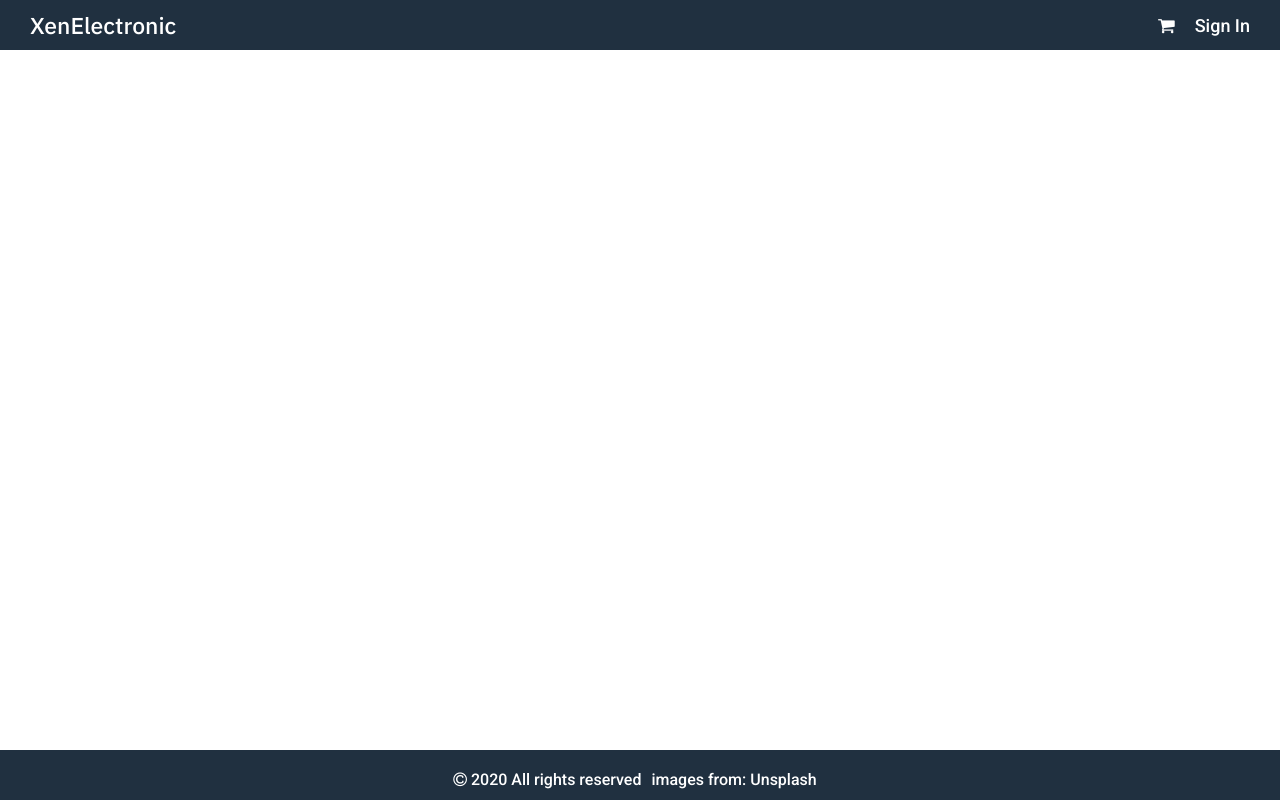
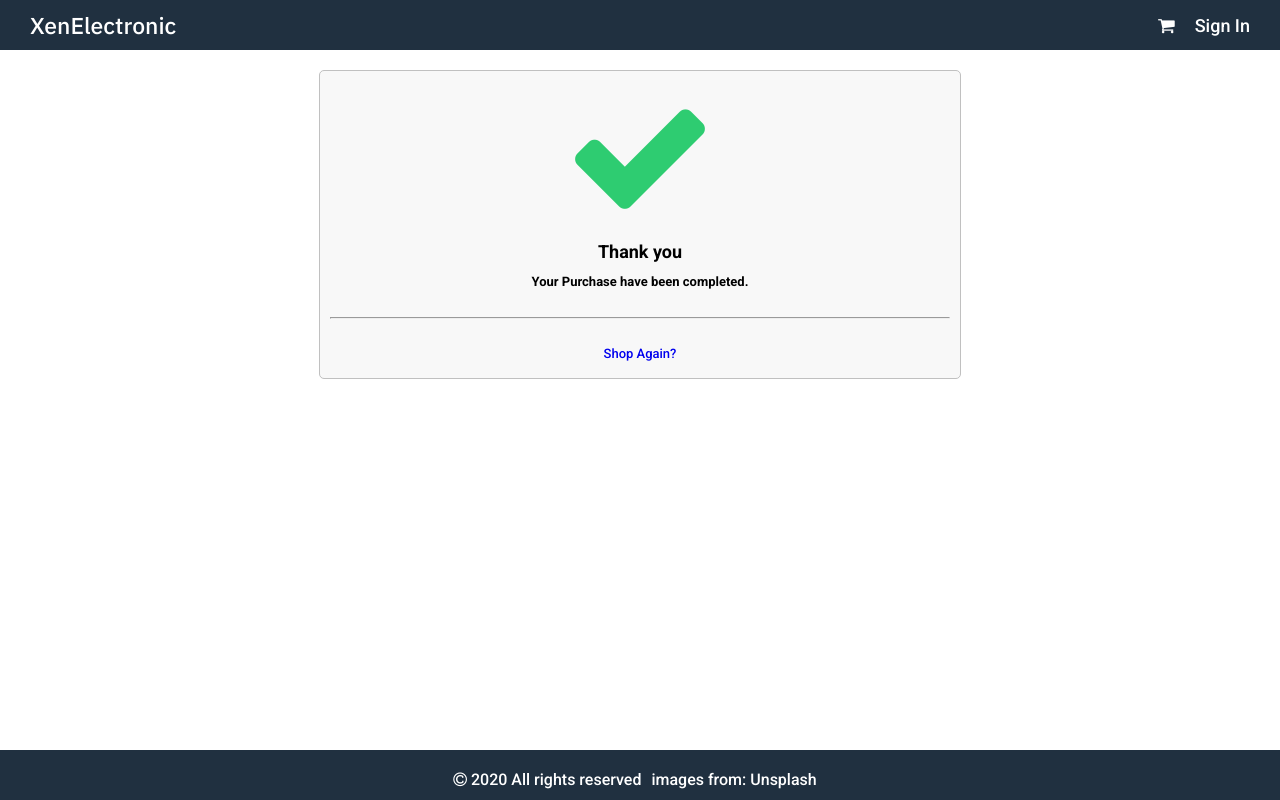
Before and after one commit to Selenophilia/XenElectronic-project, a React (Create React App) app in the folder front-end/: page /checkout in a window 1280 px wide. Built offline with nearby package versions, Linux system fonts and the light colour scheme.

Commit message:
Finished App receipt page and added styles to thank you apge

```diff
--- a/front-end/src/App.css
+++ b/front-end/src/App.css
@@ -1,5 +1,3 @@
-@import url('https://fonts.googleapis.com/css2?family=Roboto:wght@300;500;700;900&display=swap');
-@import url('https://fonts.googleapis.com/css2?family=IBM+Plex+Sans:wght@400;500;700&display=swap');
 
 /* navbar*/
 .container{
@@ -83,7 +81,6 @@ footer span a{
 
 .row > .col-1{
     margin-left: 4.5rem;
-    margin-right: 25rem;
     margin-bottom: 15rem;
     flex: 1 1 25rem;
     width: 100%;
@@ -91,6 +88,7 @@ footer span a{
 .row > .col-2{
     flex: 2 1 50rem;
     margin-left: 4.5rem;
+    margin-bottom: 20rem;
 }
 @media    (max-width: 600px) {
     .row > .col-2{
@@ -271,3 +269,22 @@ input[type="password" i] {
     border-top-color: #f08000;
     color: #f08000;
 }
+
+
+/*thank you page*/
+.text-description{
+   text-align: center;
+   font-size: 5rem;
+}
+
+.thank-you-card{
+    border: 0.1rem solid #c0c0c0;
+    background-color: #f8f8f8;
+    border-radius: 0.5rem;
+    margin: auto;
+    width: 50%;
+}
+
+.icon-check{
+    color: #2ECC71;
+}
--- a/front-end/src/App.js
+++ b/front-end/src/App.js
@@ -10,6 +10,7 @@ import Register from './screens/Register';
 import ShippingAddrs from './screens/ShippingAddrs';
 import Payment from './screens/Payment'
 import Receipt from './screens/Receipt'
+import ThankYou from './screens/Thankyou';
 
 function App() {
   return (
@@ -25,7 +26,7 @@ function App() {
                     <Route path='/shipping' component={ShippingAddrs}  ></Route>
                     <Route path='/payment' component={Payment}  ></Route>
                     <Route path='/receipt' component={Receipt}  ></Route>
-
+                    <Route path='/checkout' component={ThankYou}  ></Route>
                 </section>
             <Footer />
         </div>
--- a/front-end/src/index.css
+++ b/front-end/src/index.css
@@ -1,3 +1,6 @@
+@import url('https://fonts.googleapis.com/css2?family=Roboto:wght@300;500;700;900&display=swap');
+@import url('https://fonts.googleapis.com/css2?family=IBM+Plex+Sans:wght@400;500;700&display=swap');
+
 /* general styles*/
 
 html{
--- a/front-end/src/screens/Receipt.js
+++ b/front-end/src/screens/Receipt.js
@@ -6,8 +6,9 @@ import { Link } from 'react-router-dom'
 function Receipt(props){
 
     const {shippingaddress, paymentMethod, cartItems} = useSelector( (state) => state.cart)
-    const checkoutHandler = () =>{
-
+    const checkoutHandler = (e) =>{
+        e.preventDefault();
+        props.history.push('/checkout')
     }
 
     const totalPrice = cartItems.reduce((acc, curr) => acc + curr.price * curr.qty , 0)
@@ -90,7 +91,7 @@ function Receipt(props){
 
 
                          <button className='primary'
-                                 onClick={checkoutHandler} >Buy</button>
+                                 onClick={(e) => checkoutHandler(e)} >Buy</button>
                          </div>
                          <div>
 
@@ -98,8 +99,6 @@ function Receipt(props){
                      </ul>
                     </div>
             </div>
-
-
         </div>
     );
 }
--- /dev/null
+++ b/front-end/src/screens/Thankyou.js
@@ -0,0 +1,23 @@
+import React from 'react'
+
+function ThankYou(props){
+    return(
+
+        <div className="thank-you-card card-body">
+            <div className='text-description' >
+                <div className="icon-check">
+                    <i className="fa fa-check fa-3x" ></i>
+                </div>
+                <h1 >Thank you</h1>
+                <p ><strong>Your Purchase have been completed.</strong></p>
+                    <hr/>
+                    <p>
+                    <a href="/">Shop Again?</a>
+                </p>
+            </div>
+        </div>
+
+    );
+}
+
+export default ThankYou
```
